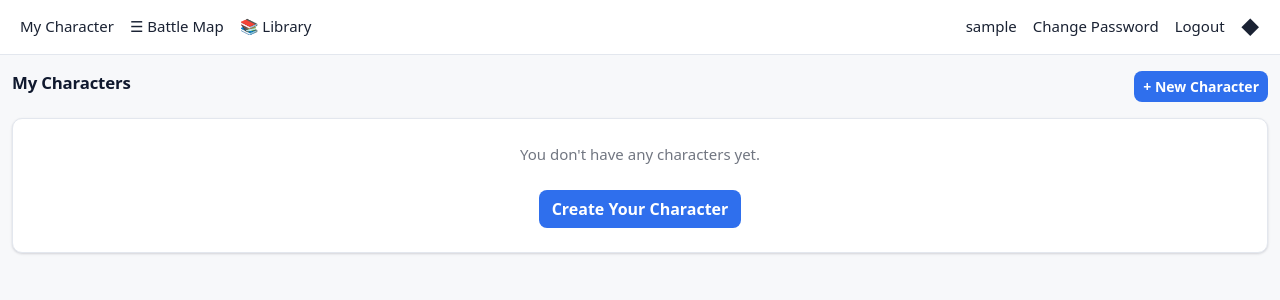
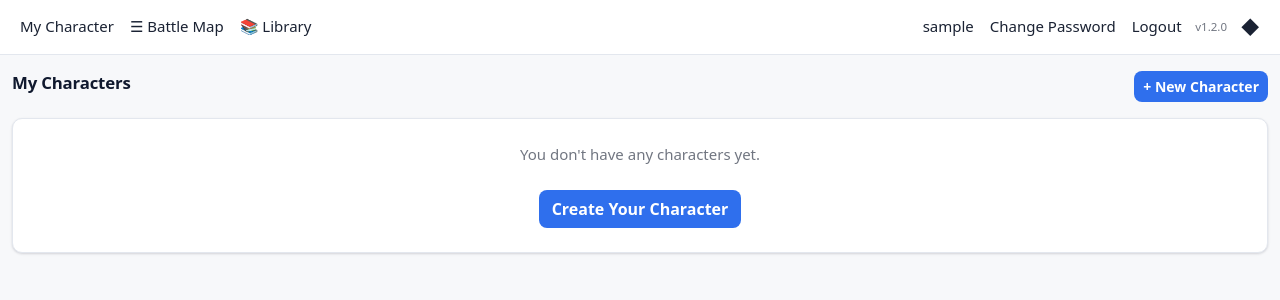
Before and after one commit to ScenePlay/ScenePlay_Flask_Media_Wrapper, a Flask app: page /ttrpg/my-character in a window 1280 px wide. Shown: the top 300 px of the page. Run offline with Flask 3, Linux system fonts and the light colour scheme; the visitor is signed in with stand-in values (Sample User, id 1); data that the repository does not hold is empty; parts of the project's set-up code (start-up, migrations or seed data) failed here and were passed over; some libraries are stand-ins or nearby versions.

Commit message:
Version now displayed

```diff
--- a/app.py
+++ b/app.py
@@ -157,6 +157,13 @@ def from_json_filter(s):
 def inject_keep_music():
     from sql import appsettingGetKeepMusicPlaying
     return {'keep_music': appsettingGetKeepMusicPlaying()}
+
+
+@app.context_processor
+def inject_app_version():
+    """Navbar version tag — same single source of truth /api/server-info uses."""
+    from version import __version__
+    return {'sp_version': __version__}
 
 
 @app.context_processor
--- a/static/css/sp-core.css
+++ b/static/css/sp-core.css
@@ -317,6 +317,15 @@ details > summary::-webkit-details-marker { color: var(--sp-accent); }
   box-shadow: 0 0 5px var(--pill);
 }
 
+/* App version tag, far right of both navbars next to the theme picker */
+.sp-version {
+  color: var(--sp-muted);
+  font-size: .72rem;
+  align-self: center;
+  flex-shrink: 0;
+  margin: 0 .35rem;
+}
+
 /* Theme picker (both navbars) */
 .sp-theme-wrap { position: relative; flex-shrink: 0; }
 #sp-theme-btn {
--- a/templates/base.html
+++ b/templates/base.html
@@ -99,6 +99,8 @@
                 WLED&nbsp;FAILING
               </a>
               {% endif %}
+
+              <span class="sp-version" title="ScenePlay version">v{{ sp_version }}</span>
 
               <!-- Theme picker — after collapse so it sits at far right and is never clipped -->
               <div class="sp-theme-wrap">
--- a/templates/ttrpg/base_ttrpg.html
+++ b/templates/ttrpg/base_ttrpg.html
@@ -76,6 +76,8 @@
                 {% endif %}
             </ul>
         </div>
+
+        <span class="sp-version" title="ScenePlay version">v{{ sp_version }}</span>
 
         <!-- Theme picker — after collapse so it sits at far right and is never clipped -->
         <div class="sp-theme-wrap">
```
